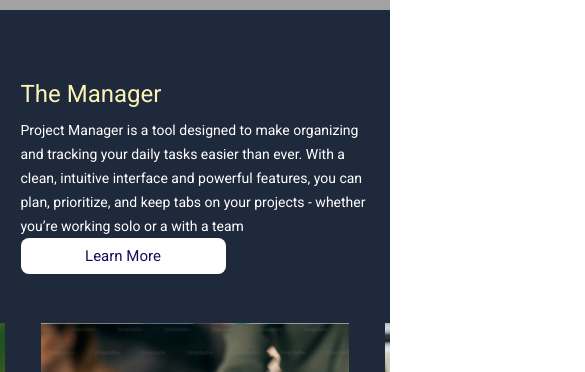
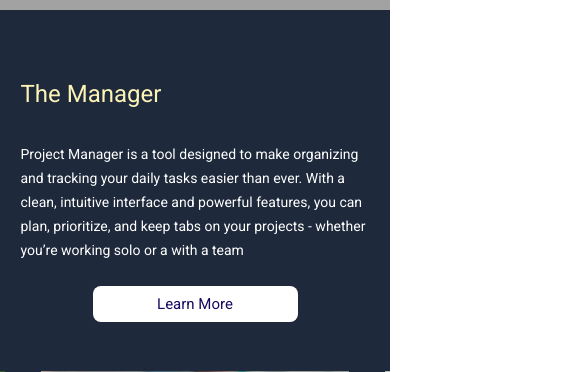
Before and after one commit to MVISHNU-BR/TI-REX-Desafio-02, a React (Vite) app in the folder project-manager/: page / in a window 390 px wide. Shown: the part 770-1142 px from the top of the page, 585 px wide, since content can reach past the window. Built offline with nearby package versions, Linux system fonts and the light colour scheme; grey boxes are pictures that could not be loaded.

Commit message:
fixing responsive pt2

```diff
--- a/project-manager/src/components/FeaturedTools.tsx
+++ b/project-manager/src/components/FeaturedTools.tsx
@@ -6,7 +6,7 @@ import tool from '../assets/Tool.png';
 const FeaturedTools = () => {
   return (
     <div className="flex flex-col items-center justify-center gap-[60px] py-[59px] px-[24px] md:py-[105px] md:px-[170px] bg-azul-dessaturado ">
-      <div className="flex flex-col justify-center items-center text-center  gap-6 w-[1100px] h-[168px]">
+      <div className="flex flex-col justify-center items-center text-center  gap-6 lg:w-[1100px] h-[168px]">
         <h1 className="md:text-[40px] text-[25px] leading-[48px] text-amarelo-claro font-bold">
           Featured Tools
         </h1>
--- a/project-manager/src/components/TheManager.tsx
+++ b/project-manager/src/components/TheManager.tsx
@@ -6,7 +6,7 @@ const TheManager = () => {
   return (
     <div className="bg-azul-escuro text-white py-[60px] px-[20.5px] flex flex-col gap-[49px] xl:flex xl:flex-col items-center overflow-hidden">
       <div
-        className="md:w-[656px] md:h-[216px] md:mx-auto xl:w-[1100px] xl:h-[192px] xl:flex xl:flex-col xl:gap-6 xl:mx-[170px]
+        className="h-[252px] flex flex-col gap-6 md:w-[656px] md:h-[216px] md:mx-auto xl:w-[1100px] xl:h-[192px] xl:flex xl:flex-col xl:gap-6 xl:mx-[170px]
       "
       >
         <h1 className="text-2xl leading-[48px] text-amarelo-claro md:text-[40px]">
```
